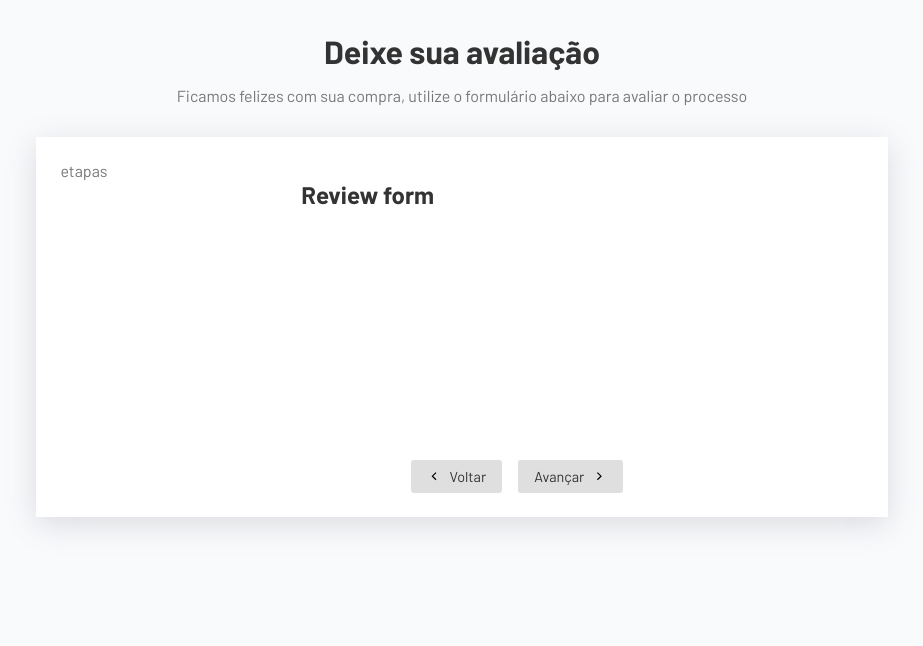
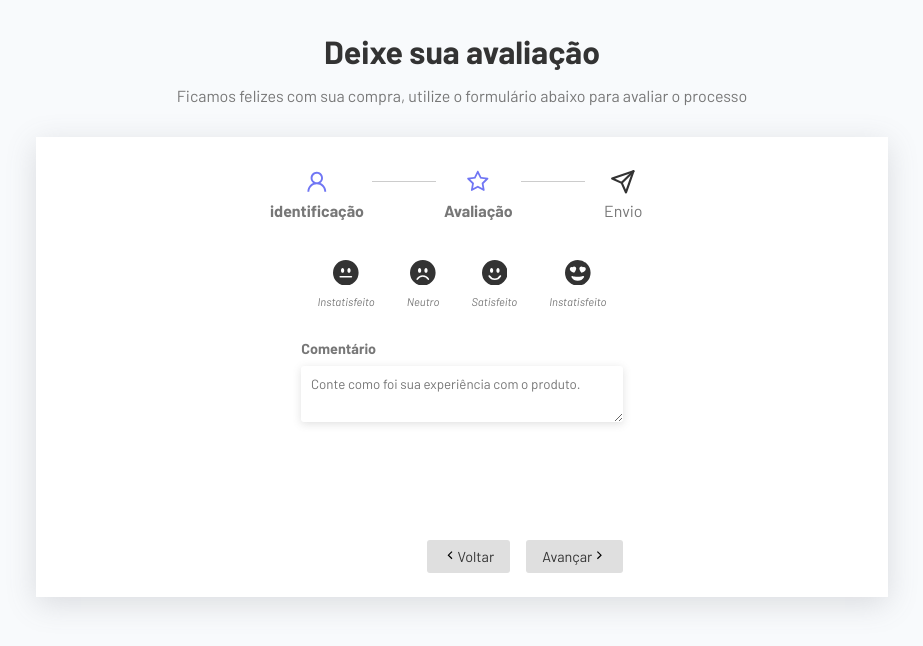
Before and after one commit to edhgama/multistep-form-react, a React (Vite) app: page / in a window 1280 px wide. Both pictures are taken after typing "Sample", "name@example.com" into the empty fields and a click on the button "Avançar". Shown: the top 646 px of the page, without its empty margins (178-1101 px from the left). Built offline with nearby package versions, Linux system fonts and the light colour scheme.

Commit message:
review-form

```diff
--- a/src/App.css
+++ b/src/App.css
@@ -60,6 +60,7 @@ textarea{
 .actions {
   display: flex;
   justify-content: flex-end;
+  flex-wrap: wrap;
   gap:1rem;
 }
 
@@ -79,5 +80,3 @@ textarea{
 .actions button:hover {
   background-color: #cfcfcf;
 }
-
-}
--- a/src/App.jsx
+++ b/src/App.jsx
@@ -1,18 +1,23 @@
-import { useState } from 'react'
+// import { useState } from 'react'
 import { GrFormNext, GrFormPrevious } from 'react-icons/gr'
 import { FiSend } from 'react-icons/fi'
-import './App.css'
 
+//comps
 import UserForm from './Components/UserForm'
 import ReviewForm from './Components/ReviewForm'
 import Thanks from './Components/Thanks'
+import Steps from './Components/Steps'
 
 //hooks
+import { useForm } from './Hooks/useForm'
 
-import { useForm } from './Hooks/useForm'
+//css
+import './App.css'
+
 
 function App() {
 
+  // eslint-disable-next-line react/jsx-key
   const formComponents = [<UserForm />, <ReviewForm />, <Thanks />]
   const { currentStep, currentComponentForm, changeStep, isLastStep, isFirstStep } = useForm(formComponents)
 
@@ -26,22 +31,22 @@ function App() {
         </p>
       </div>
       <div className="form-container">
-        <p>etapas</p>
+        <Steps currentStep={currentStep} />
         <form onSubmit={(e) => changeStep(currentStep + 1, e)}>
           <div className="inputs-container"> {currentComponentForm} </div>
           <div className="actions">
             {!isFirstStep &&
               (<button type='button' onClick={() => changeStep(currentStep - 1)}>
-                <GrFormPrevious />
-                <span>Voltar</span>
+
+                <span> <GrFormPrevious />Voltar</span>
               </button>)}
             {!isLastStep ? (<button type='submit'>
-              <span>Avançar</span>
-              <GrFormNext />
+              <span>Avançar<GrFormNext /></span>
+
             </button>) :
               (<button type='submit'>
-                <span>Enviar</span>
-                <FiSend />
+                <span>Enviar<FiSend /></span>
+
               </button>
               )}
           </div>
--- a/src/Components/ReviewForm.jsx
+++ b/src/Components/ReviewForm.jsx
@@ -1,6 +1,42 @@
+import {
+  BsFillEmojiSmileFill,
+  BsFillEmojiNeutralFill,
+  BsEmojiFrownFill,
+  BsEmojiHeartEyesFill
+} from 'react-icons/bs'
+
+import './Reviewform.css'
+
 export default function ReviewForm() {
 
   return (
-    <h2>Review form</h2>
+    <div className="review-form">
+      <div className="form-control score-container">
+        <label className="radio-container">
+          <input type='radio' value='unsatisfied' name='review' required />
+          <BsFillEmojiNeutralFill />
+          <p>Instatisfeito</p>
+        </label>
+        <label className="radio-container">
+          <input type='radio' value='neutral' name='review' required />
+          <BsEmojiFrownFill />
+          <p>Neutro</p>
+        </label>
+        <label className="radio-container">
+          <input type='radio' value='sastified' name='review' required />
+          <BsFillEmojiSmileFill />
+          <p>Satisfeito</p>
+        </label>
+        <label className="radio-container">
+          <input type='radio' value='very_satisfied' name='review' required />
+          <BsEmojiHeartEyesFill />
+          <p>Instatisfeito</p>
+        </label>
+      </div>
+      <div className="form-control">
+        <label htmlFor='comment'>Comentário</label>
+        <textarea name='comment' id='comment' placeholder='Conte como foi sua experiência com o produto.' required></textarea>
+      </div>
+    </div>
   )
 }
--- /dev/null
+++ b/src/Components/Reviewform.css
@@ -0,0 +1,38 @@
+.form-control.score-container{
+  flex-direction: row;
+  gap:2rem;
+  justify-content: center;
+}
+
+.score-container svg{
+  font-size: 1.6rem;
+  cursor:pointer;
+  transition: 0.3s;
+}
+
+.score-container svg:hover{
+  fill:#7076f4;
+}
+
+.score-container input:checked ~ svg  {
+  fill: #7076f4;
+}
+
+.radio-container{
+  text-align: center;
+  position: relative;
+}
+
+.radio-container input{
+  opacity: 0;
+  position: absolute;
+  top:15px;
+  left:30px;
+}
+
+.radio-container p{
+  font-style: italic;
+  font-weight: 400;
+  font-size: 0.7rem;
+  margin-top: 0.4rem;
+}
--- /dev/null
+++ b/src/Components/Steps.css
@@ -0,0 +1,40 @@
+
+.steps{
+  display: flex;
+  gap: 4rem;
+  justify-content: center;
+  align-items: center;
+  max-width: 400px;
+  margin: 0 auto;
+  position: relative;
+  margin-bottom: 2rem;
+}
+
+.steps::after{
+  content: "";
+  width: 380px;
+  border-bottom: 1px solid #ccc;
+  position: absolute;
+  top: 20px;
+}
+
+.step {
+  text-align: center;
+  background-color: #fff;
+  z-index: 1;
+  width: 120px;
+  padding: 0.5rem;
+}
+
+.step svg{
+  font-size: 1.6rem;
+  margin-bottom: .2rem;
+}
+
+.active{
+  font-weight: bold;
+}
+
+.active > svg{
+  fill:#7076f4
+}
--- /dev/null
+++ b/src/Components/Steps.jsx
@@ -0,0 +1,41 @@
+// import React from "react"
+import { AiOutlineUser, AiOutlineStar } from 'react-icons/ai'
+import PropTypes from 'prop-types'
+import { FiSend } from 'react-icons/fi'
+import './Steps.css'
+
+const Steps = ({ currentStep }) => {
+
+  Steps.propTypes ={
+    currentStep: PropTypes.element
+  };
+
+  return (
+    <div className="steps">
+      <div className="step active">
+        <AiOutlineUser />
+        <p>identificação</p>
+      </div>
+      <div className={`step ${currentStep >= 1 ? 'active' : ''} `}>
+        <AiOutlineStar />
+        <p>Avaliação</p>
+      </div>
+      <div className={`step ${currentStep >= 2 ? 'active' : ''} `}>
+        <FiSend />
+        <p>Envio</p>
+      </div>
+    </div>
+  )
+}
+
+export default Steps
+
+// export default function Steps() {
+
+//   return (
+//     <>
+//       <h3>
+//         Etapas
+//       </h3>
+//     </>)
+// }
```
Also changed, not shown: src/index.css (line endings or trailing spaces).
